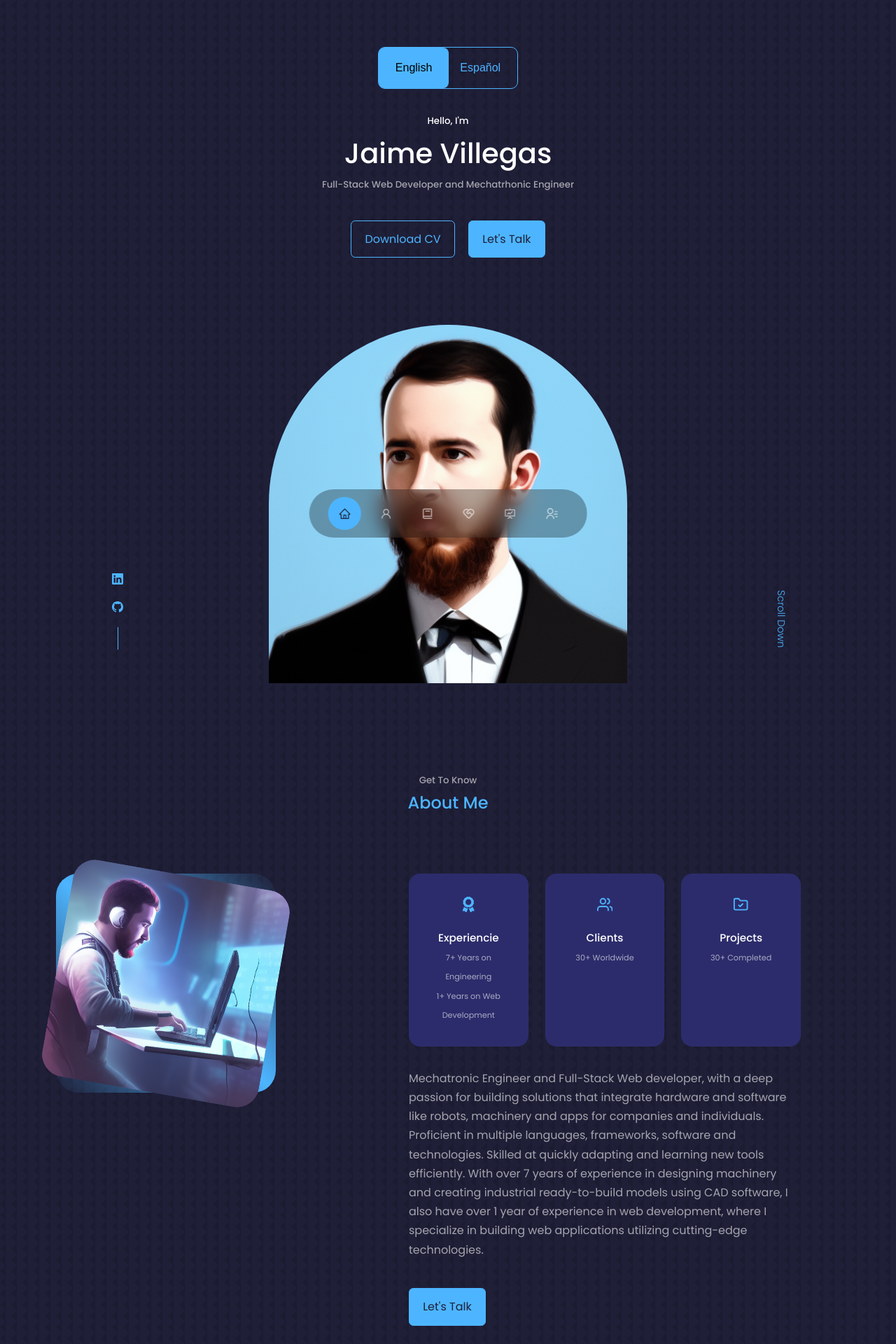
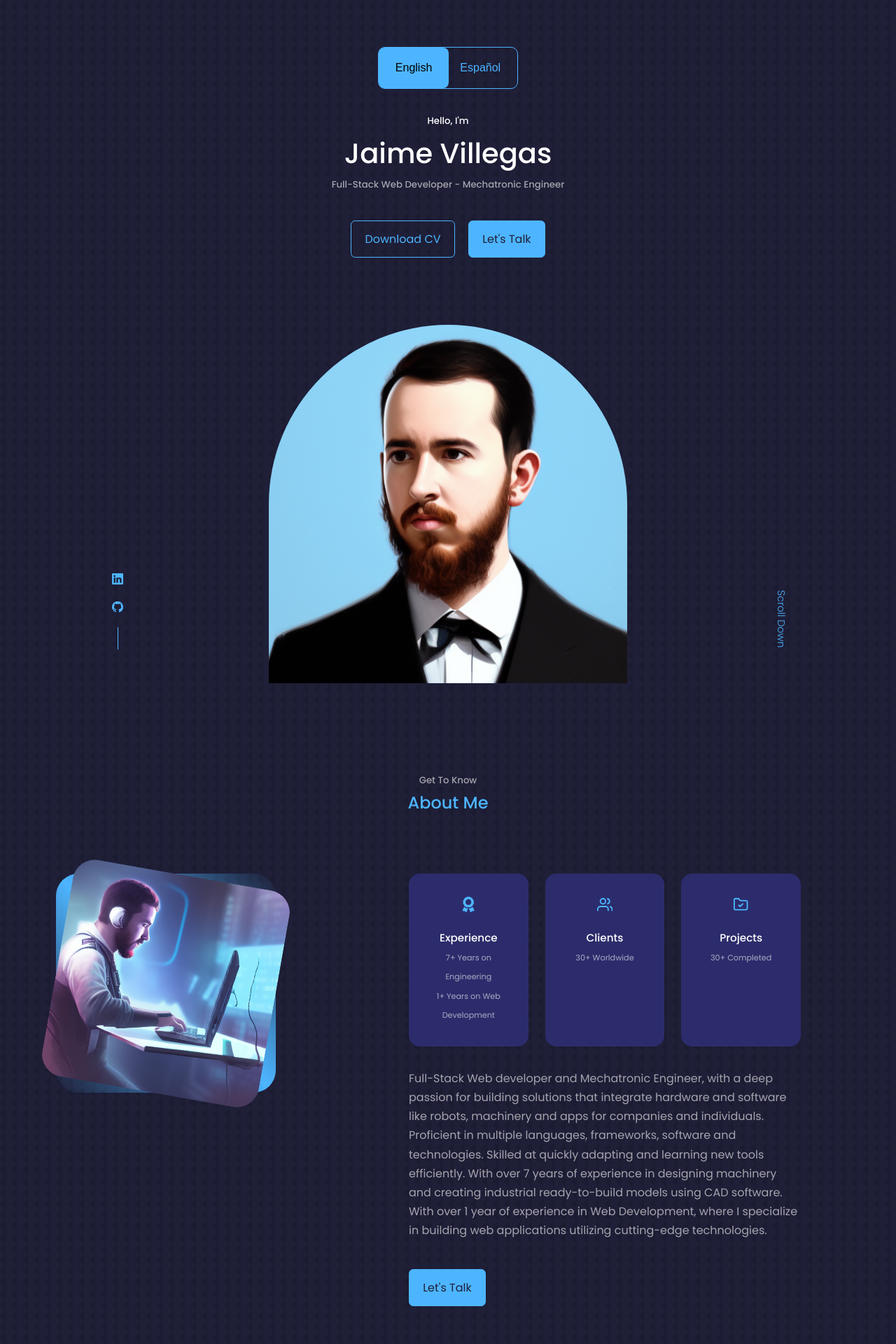
Before and after one commit to jaimevillegas/jaimevillegas.github.io, a React app: page / in a window 1280 px wide. Shown: the top 1920 px of the page at 70% size. Built offline with nearby package versions, Linux system fonts and the light colour scheme; the HTML template or start-up script is replaced by a standard one.

Commit message:
Disable Nav Component

```diff
--- a/src/App.jsx
+++ b/src/App.jsx
@@ -32,7 +32,7 @@ const App = () => {
     <>
       <I18nextProvider i18n={i18next}>
         <Header />
-        <Nav />
+        {/* <Nav /> */}
         <About />
         <Experience />
         <Services />
--- a/src/translations/en/global.json
+++ b/src/translations/en/global.json
@@ -1,7 +1,7 @@
 {
   "header": {
     "h5": "Hello, I'm",
-    "description": "Full-Stack Web Developer and Mechatrhonic Engineer",
+    "description": "Full-Stack Web Developer - Mechatronic Engineer",
     "scroll": "Scroll Down"
   },
   "CTA": {
@@ -11,14 +11,14 @@
   "about": {
     "titleSmall": "Get To Know",
     "titleBig": "About Me",
-    "ExperienceTitle": "Experiencie",
+    "ExperienceTitle": "Experience",
     "ExperienceEngineering": "7+ Years on Engineering",
     "ExperienceWeb": "1+ Years on Web Development",
     "ClientsTitle": "Clients",
     "ClientsDescription": "30+ Worldwide",
     "ProjectsTitle": "Projects",
     "ProjectsDescription": "30+ Completed",
-    "AboutDescription": "Mechatronic Engineer and Full-Stack Web developer, with a deep passion for building solutions that integrate hardware and software like robots, machinery and apps for companies and individuals. Proficient in multiple languages, frameworks, software and technologies. Skilled at quickly adapting and learning new tools efficiently. With over 7 years of experience in designing machinery and creating industrial ready-to-build models using CAD software, I also have over 1 year of experience in web development, where I specialize in building web applications utilizing cutting-edge technologies."
+    "AboutDescription": "Full-Stack Web developer and Mechatronic Engineer, with a deep passion for building solutions that integrate hardware and software like robots, machinery and apps for companies and individuals. Proficient in multiple languages, frameworks, software and technologies. Skilled at quickly adapting and learning new tools efficiently. With over 7 years of experience in designing machinery and creating industrial ready-to-build models using CAD software. With over 1 year of experience in Web Development, where I specialize in building web applications utilizing cutting-edge technologies."
   },
   "experience": {
     "titleSmall": "The Skills I Have",
--- a/src/translations/es/global.json
+++ b/src/translations/es/global.json
@@ -1,7 +1,7 @@
 {
   "header": {
     "h5": "Hola, Yo soy",
-    "description": "Desarrollador Web Full-Stack e Ingeniero Mecatrónico",
+    "description": "Desarrollador Web Full-Stack - Ingeniero Mecatrónico",
     "scroll": "Ir Abajo"
   },
   "CTA": {
```
